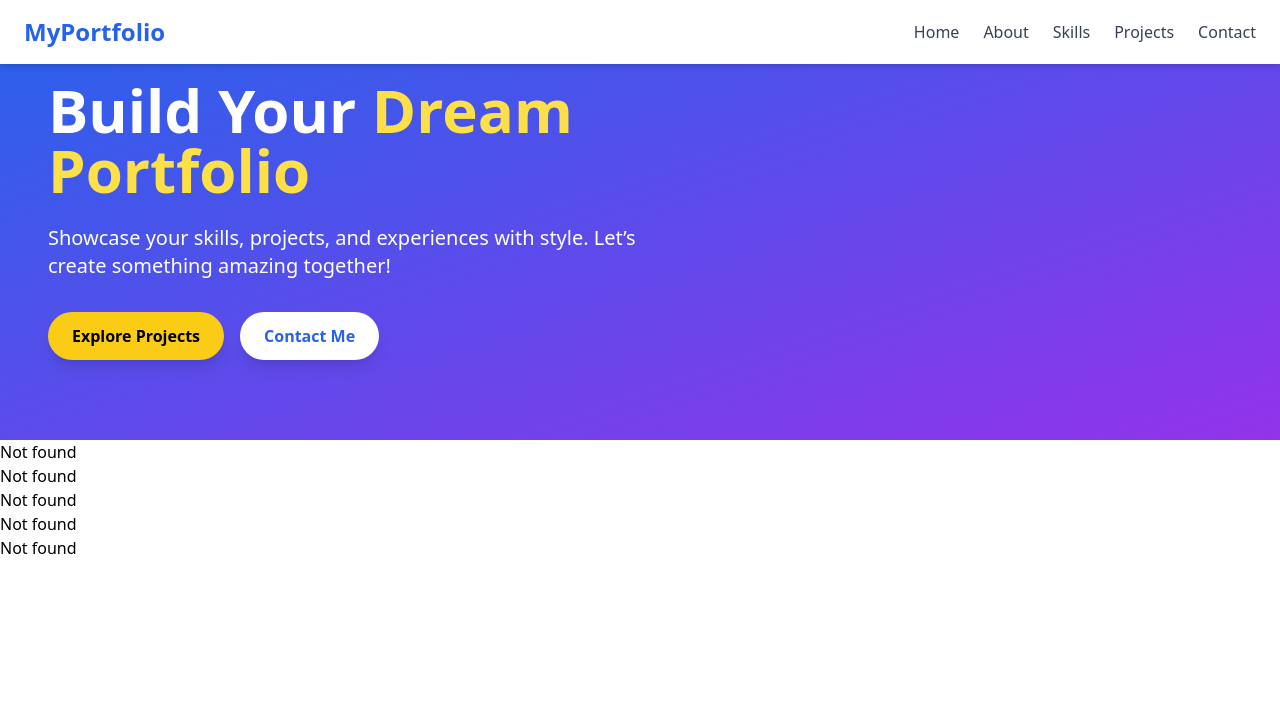
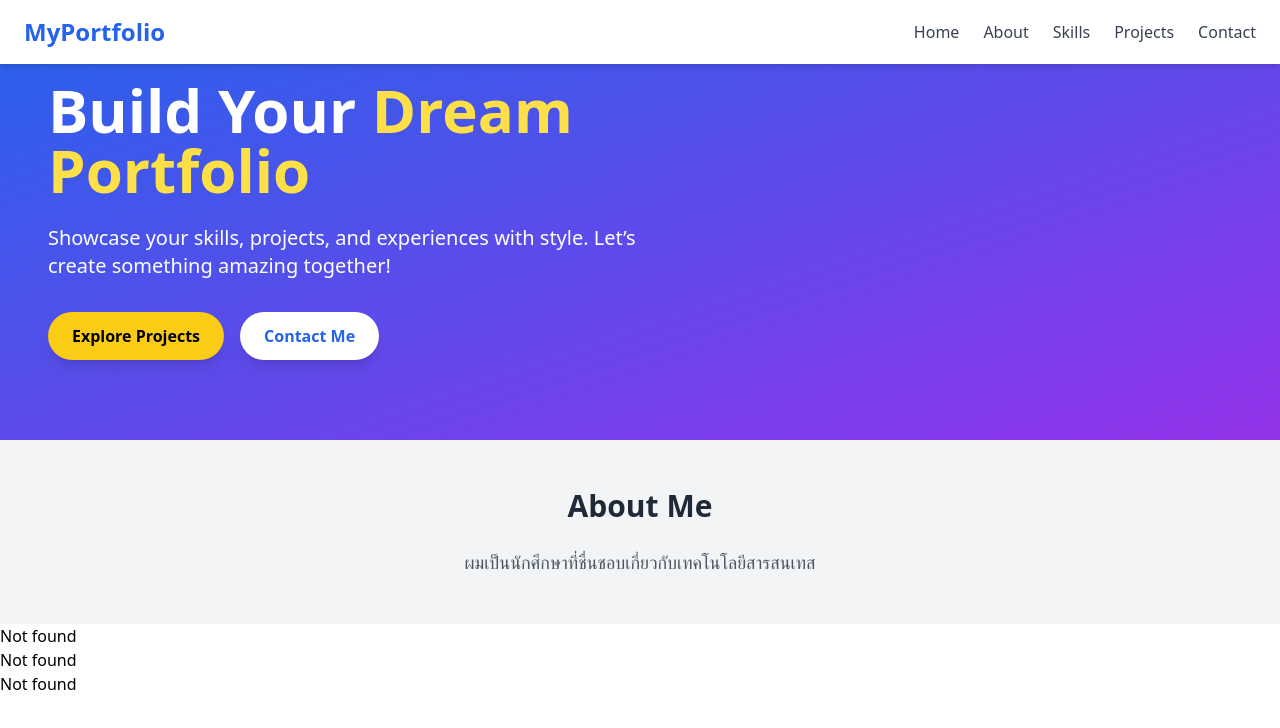
Before and after one commit to wittawat66160264/HW3_Portfolio_team, a website: page src/index.html in a window 1280 px wide. Drawn offline with nearby package versions, Linux system fonts and the light colour scheme; no server answers.

Commit message:
creat code about

```diff
--- /dev/null
+++ b/src/components/about/index.html
@@ -0,0 +1,8 @@
+<div id="about" class="bg-gray-100 py-12">
+    <div class="max-w-7xl mx-auto px-6 text-center">
+      <h2 class="text-3xl font-bold text-gray-800 mb-6">About Me</h2>
+      <p class="text-lg text-gray-600">
+        ผมเป็นนักศึกษาที่ชื่นชอบเกี่ยวกับเทคโนโลยีสารสนเทส
+      </p>
+    </div>
+  </div>
--- a/src/index.html
+++ b/src/index.html
@@ -31,8 +31,8 @@
         document.addEventListener('DOMContentLoaded', () => {
             loadComponent('./components/navbar/index.html', 'navbar');
             loadComponent('./components/hero/index.html', 'hero');
-            loadComponent('/components/about/index.html', 'about');
-            loadComponent('/components/skills/index.html', 'skills');
+            loadComponent('./components/about/index.html', 'about');
+            loadComponent('./components/skills/index.html', 'skills');
             loadComponent('/components/projects/index.html', 'projects');
             loadComponent('/components/contact/index.html', 'contact');
             loadComponent('/components/footer/index.html', 'footer');
```
Also changed, not shown: src/components/skills/index.html (added).
